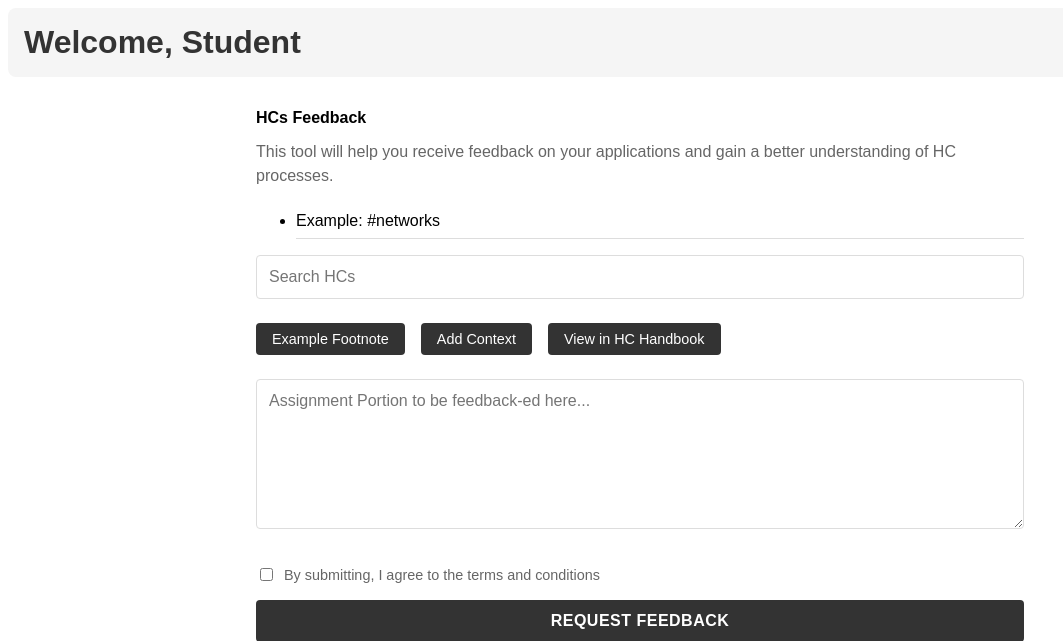
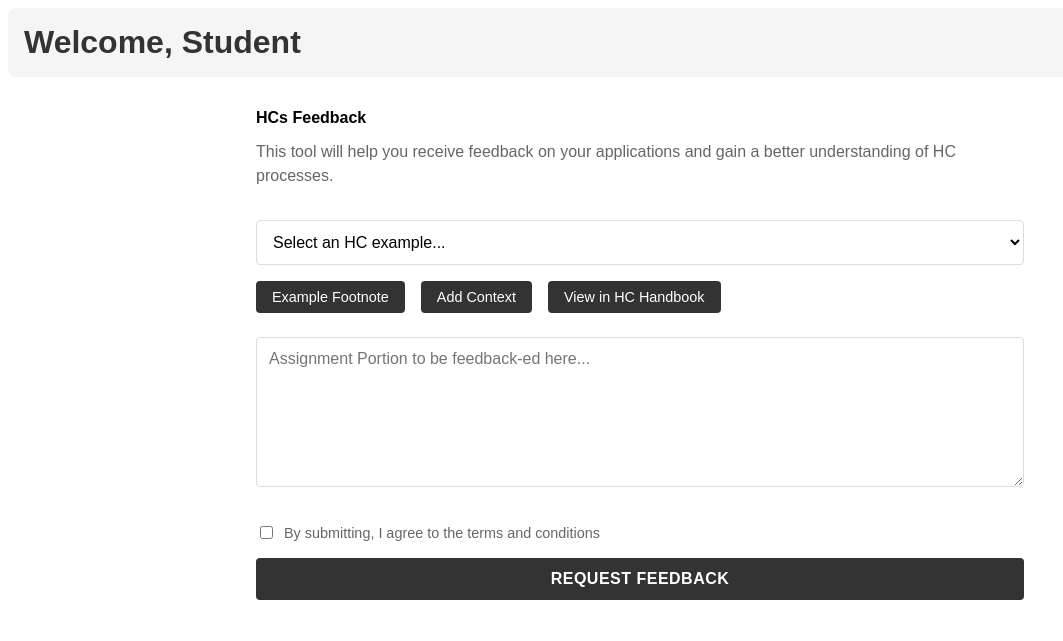
Before and after one commit to minerva-university/cs162-hc-feedback, a Flask app: page / in a window 1280 px wide. Shown: the top 641 px of the page, without its empty margins (0-1063 px from the left). Run offline with Flask 3, Linux system fonts and the light colour scheme.

Commit message:
feat(api): add endpoint to retrieve all HC examples and update example selection handling style: enhance HC select styling and remove unused search functionality

```diff
--- a/app/routes.py
+++ b/app/routes.py
@@ -1,22 +1,39 @@
 from flask import Blueprint, render_template, jsonify, request
-from app.models import HCExample
+from app.models import db, HCExample  # Add db import here
 
 main = Blueprint("main", __name__)
+
 
 @main.route("/")
 def index():
     """Render the main page of the application."""
     return render_template("index.html")
 
+
 @main.route("/api/hc-example/<hc_name>")
 def get_hc_example(hc_name):
     example = HCExample.query.filter_by(hc_name=hc_name).first()
     if example:
-        return jsonify({
-            "general_example": example.general_example,
-            "footnote": example.footnote
-        })
+        return jsonify(
+            {"general_example": example.general_example, "footnote": example.footnote}
+        )
     return jsonify({"error": "Example not found"}), 404
+
+
+@main.route("/api/hc-examples")
+def get_hc_examples():
+    examples = HCExample.query.all()
+    return jsonify(
+        [
+            {
+                "hc_name": ex.hc_name,
+                "general_example": ex.general_example,
+                "footnote": ex.footnote,
+            }
+            for ex in examples
+        ]
+    )
+
 
 @main.route("/api/feedback", methods=["POST"])
 def get_feedback():
--- a/app/static/css/styles.css
+++ b/app/static/css/styles.css
@@ -293,3 +293,13 @@
     font-size: 1rem; /* Set default font size */
     box-sizing: border-box; /* Ensure consistent sizing for all elements */
 }
+
+.hc-select {
+    width: 100%;
+    padding: 0.75rem;
+    border: 1px solid var(--border-color);
+    border-radius: 4px;
+    font-size: 1rem;
+    margin: 1rem 0;
+    background-color: white;
+}
--- a/app/static/js/main.js
+++ b/app/static/js/main.js
@@ -1,27 +1,55 @@
-// static/js/main.js
 document.addEventListener("DOMContentLoaded", function () {
-  // Initialize any necessary components
-  initializeSearch();
+    // Remove or comment out initializeSearch() since we removed the search bar
+    // initializeSearch();
+    loadHCExamples();
 });
 
+// Remove or comment out the initializeSearch function since it's no longer needed
+/*
 function initializeSearch() {
-  const searchInput = document.getElementById("searchHCs");
-  searchInput.addEventListener("input", function (e) {
-    // Implement search functionality here
-    console.log("Searching for:", e.target.value);
-  });
+    const searchInput = document.getElementById("searchHCs");
+    searchInput.addEventListener("input", function (e) {
+        console.log("Searching for:", e.target.value);
+    });
+}
+*/
+
+async function loadHCExamples() {
+  try {
+    const response = await fetch("/api/hc-examples");
+    const examples = await response.json();
+    const select = document.getElementById("hcSelect");
+
+    examples.forEach((example) => {
+      const option = document.createElement("option");
+      option.value = example.hc_name;
+      option.textContent = example.hc_name;
+      select.appendChild(option);
+    });
+
+    // Remove the automatic modal trigger
+    // Just log that the selection changed
+    select.addEventListener("change", (e) => {
+      if (e.target.value) {
+        console.log("Selected HC:", e.target.value);
+      }
+    });
+  } catch (error) {
+    console.error("Error loading HC examples:", error);
+  }
 }
 
 async function showModal(modalId) {
   const modal = document.getElementById(modalId);
   if (modalId === "footnoteModal") {
     try {
-      const response = await fetch("/api/hc-example/thesis");
+      const selectedHC = document.getElementById("hcSelect").value;
+      const response = await fetch(`/api/hc-example/${selectedHC}`);
       const data = await response.json();
 
       const modalContent = modal.querySelector(".modal-content");
       modalContent.innerHTML = `
-        <h2>Example Footnote</h2>
+        <h2>Example: ${selectedHC}</h2>
         <div class="example-content">
           <h3>General Example</h3>
           <p>${data.general_example}</p>
--- a/app/templates/index.html
+++ b/app/templates/index.html
@@ -14,17 +14,11 @@
         <p class="hc-feedback-description">
             This tool will help you receive feedback on your applications and gain a better understanding of HC processes.
         </p>
-        <ul id="hcItems">
-        <!-- Example HCs; replace with actual HC items -->
-            <li class="hc-item">Example: #networks</li>
-
-        </ul>
+        <select id="hcSelect" class="hc-select">
+            <option value="">Select an HC example...</option>
+        </select>
     </div>
 
-    <!-- Search Bar -->
-    <div class="search-container">
-        <input type="text" id="searchHCs" placeholder="Search HCs" class="search-input">
-    </div>
 
     <!-- Action Buttons -->
     <div class="action-buttons">
```
